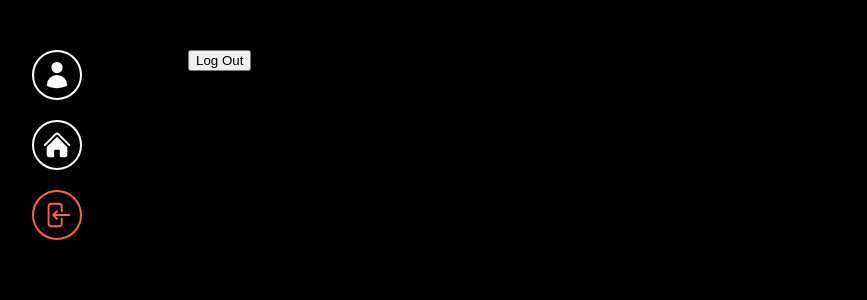
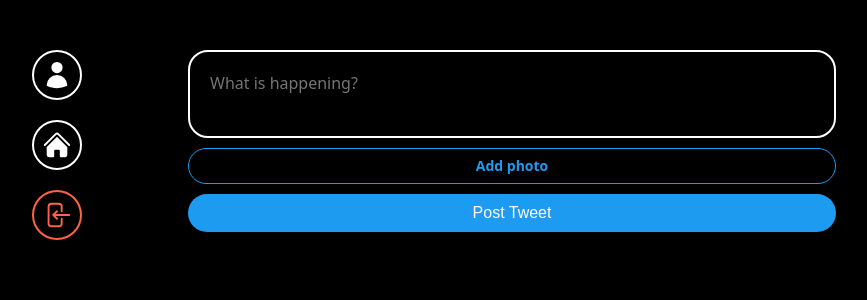
Before and after one commit to YooHyeok/ts-react-vite-jwitter-app, a React (Vite) app: page / in a window 1280 px wide. Shown: the top 300 px of the page, without its empty margins (234-1101 px from the left). Built offline with nearby package versions, Linux system fonts and the light colour scheme; no server answers; sample sign-in values are in the browser's storage.

Commit message:
feat: PostTweetForm 컴포넌트 추가 및 퍼블리싱

```diff
--- /dev/null
+++ b/src/components/post-tweet-form.tsx
@@ -0,0 +1,69 @@
+import styled from "styled-components"
+
+const Form = styled.form`
+  display: flex;
+  flex-direction: column;
+  gap: 10px;
+`;
+
+const TextArea = styled.textarea`
+  border: 2px solid white;
+  padding: 20px;
+  border-radius: 20px;
+  font-size: 16px;
+  color: white;
+  background-color: black;
+  width: 100%;
+  resize: none;
+  font-family: system-ui, -apple-system, BlinkMacSystemFont, "Segoe UI", Roboto,
+    Oxygen, Ubuntu, Cantarell, "Open Sans", "Helvetica Neue", sans-serif;
+  &::placeholder {
+    font-size: 16px;
+  }
+  &:focus {
+    outline: none;
+    border-color: #1d9bf0;
+  }
+`;
+
+const AttachFileButton = styled.label`
+  padding: 10px 0px;
+  color: #1d9bf0;
+  text-align: center;
+  border-radius: 20px;
+  border: 1px solid #1d9bf0;
+  font-size: 14px;
+  font-weight: 600;
+  cursor: pointer;
+  &:hover,
+  &:active {
+    opacity: 0.9;
+  }
+`;
+
+const AttachFileInput = styled.input`
+  display: none;
+`;
+
+const SubmitBtn = styled.input`
+  background-color: #1d9bf0;
+  color: white;
+  border: none;
+  padding: 10px 0px;
+  border-radius: 20px;
+  font-size: 16px;
+  cursor: pointer;
+  &:hover,
+  &:active {
+    opacity: 0.9;
+  }
+`;
+
+export default function PostTweetForm() {
+  return <Form>
+    <TextArea placeholder="What is happening?"/>
+    <AttachFileButton htmlFor="file" >Add photo</AttachFileButton>
+    <AttachFileInput type="file" id="file" accept="image/*"/>
+    <SubmitBtn type="submit" value="Post Tweet"/>
+  </Form>
+}
--- a/src/routes/home.tsx
+++ b/src/routes/home.tsx
@@ -1,8 +1,11 @@
-import { auth } from "./firebase"
+import styled from "styled-components";
+import PostTweetForm from "../components/post-tweet-form";
+
+const Wrapper = styled.div`
+`
 
 export default function Home() {
-  const logOut = () => {
-    auth.signOut();
-  }
-  return <h1><button onClick = {logOut}>Log Out</button></h1>
+  return <Wrapper>
+    <PostTweetForm/>
+  </Wrapper>
 }
```
